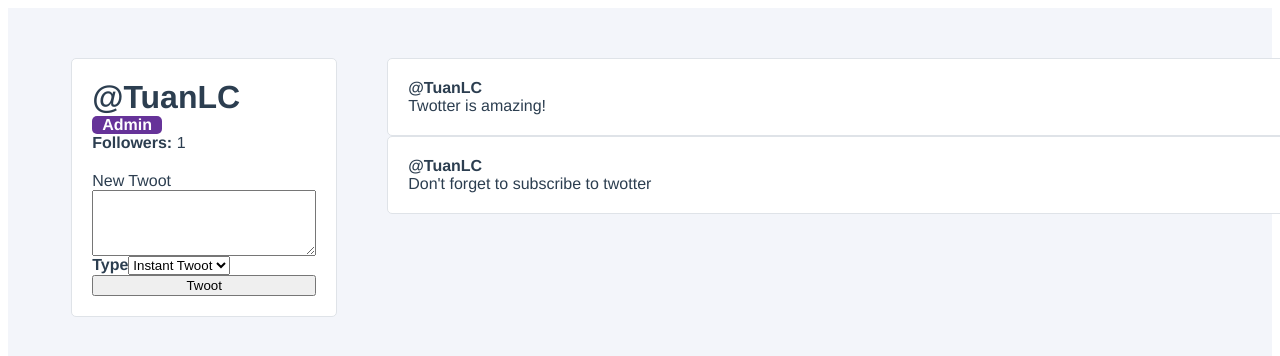
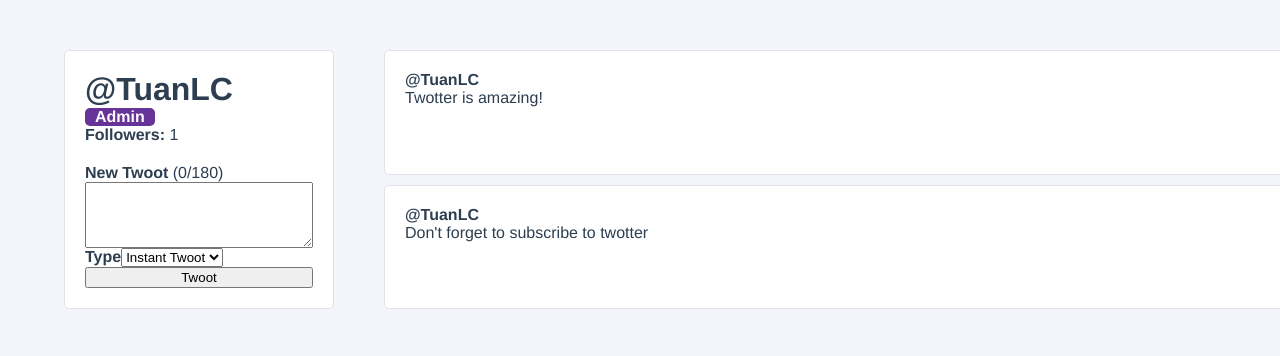
Before and after one commit to tuanlc/twotter, a Vue app: page / in a window 1280 px wide. Shown: the top 356 px of the page. Built offline with nearby package versions, Linux system fonts and the light colour scheme.

Commit message:
Dynamic Styling, SCSS, & Global Styles

```diff
--- a/package.json
+++ b/package.json
@@ -9,6 +9,8 @@
   },
   "dependencies": {
     "core-js": "^3.6.5",
+    "node-sass": "^4.14.1",
+    "sass-loader": "^10.0.2",
     "vue": "^3.0.0-0"
   },
   "devDependencies": {
--- a/src/App.vue
+++ b/src/App.vue
@@ -16,7 +16,7 @@
 }
 </script>
 
-<style>
+<style lang="scss">
 #app {
   font-family: Avenir, Helvetica, Arial, sans-serif;
   -webkit-font-smoothing: antialiased;
--- a/src/components/TwootItem.vue
+++ b/src/components/TwootItem.vue
@@ -32,7 +32,7 @@
 };
 </script>
 
-<style>
+<style lang='scss' scoped>
   .twoot-item {
     padding: 20px;
     background-color: white;
@@ -41,13 +41,13 @@
     box-sizing: border-box;
     cursor: pointer;
     transition: all 0.25s ease;
-  }
 
-  .twoot-item:hover {
-    transform: scale(1.1, 1.1);
-  }
+    &:hover {
+      transform: scale(1.1, 1.1);
+    }
 
-  .twoot-item__user {
-    font-weight: bold;
+    .twoot-item__user {
+      font-weight: bold;
+    };
   }
 </style>
--- a/src/components/UserProfile.vue
+++ b/src/components/UserProfile.vue
@@ -7,8 +7,8 @@
       <div class="user-profile_follower-count">
         <strong>Followers: </strong> {{ followers }}
       </div>
-      <form class="user-profile__create-twoot" @submit.prevent="createNewTwoot">
-        <label for="newTwoot">New Twoot</label>
+      <form class="user-profile__create-twoot" @submit.prevent="createNewTwoot" :class="{ '--exceeded': newTwootCharacterCount > 180 }">
+        <label for="newTwoot"><strong>New Twoot</strong> ({{ newTwootCharacterCount }}/180)</label>
         <textarea id="newTwoot" rows="4" v-model="newTwootContent" />
 
         <div class="user-profile__create-twoot-type">
@@ -77,6 +77,9 @@
     fullName() {
       return `${this.user.firstName} ${this.user.lastName}`;
     },
+    newTwootCharacterCount() {
+      return this.newTwootContent.length;
+    }
   },
   methods: {
     followUser() {
@@ -102,13 +105,12 @@
 };
 </script>
 
-<style>
+<style lang='scss' scoped>
 .user-profile {
   display: grid;
   grid-template-columns: 1fr 3fr;
   width: 100%;
   padding: 50px 5%;
-}
 
   .user-profile_user-panel {
     display: flex;
@@ -118,6 +120,9 @@
     background-color: white;
     border-radius: 5px;
     border: 1px solid #dfe3e8;
+
+    h1 {
+      margin: 0;
     }
 
     .user-profile_admin-badge {
@@ -129,14 +134,28 @@
       font-weight: bold;
     }
 
-h1 {
-  margin: 0;
-}
-
     .user-profile__create-twoot {
       padding-top: 20px;
 
       display: flex;
       flex-direction: column;
+
+      &.--exceeded {
+        color: red;
+        border-color: red;
+
+        button {
+          background: red;
+          border: none;
+          color: white;
+        }
+      }
+    }
+  }
+
+  .user-profile_twoots-wrapper {
+    display: grid;
+    grid-gap: 10px;
+  }
 }
 </style>
--- /dev/null
+++ b/src/styles/app.scss
@@ -0,0 +1,3 @@
+body {
+  margin: 0;
+}
--- /dev/null
+++ b/vue.config.js
@@ -0,0 +1,9 @@
+module.exports = {
+  css: {
+    loaderOptions: {
+      sass: {
+        additionalData: '@import "@/styles/app.scss";'
+      }
+    }
+  }
+}
```
Also changed, not shown: 1 other file (tests, documents, lock files or other folders). Lines whose indentation alone changed are shown as unchanged.
